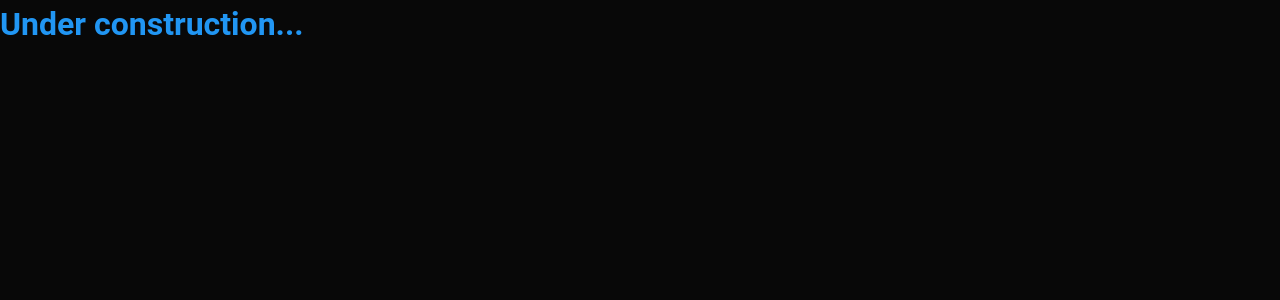
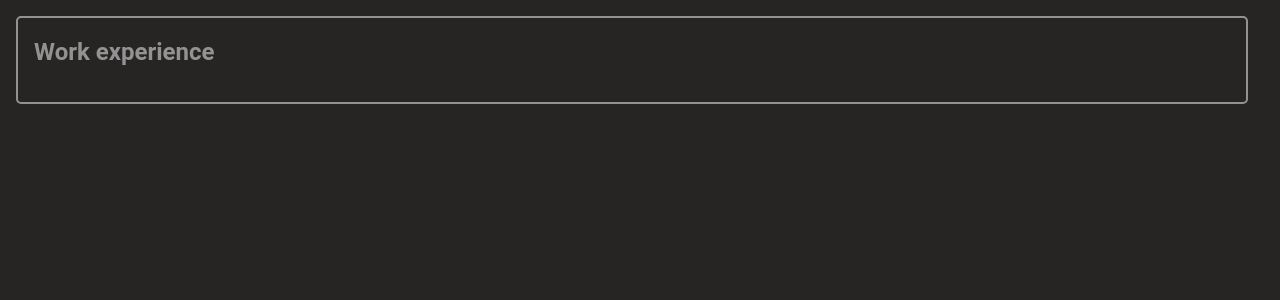
Before and after one commit to DaniilsFirgers/personal_website, a Vue app: page /resume in a window 1280 px wide. Shown: the top 300 px of the page. Built offline with nearby package versions, Linux system fonts and the light colour scheme.

Commit message:
add resume page starter and resume block

```diff
--- /dev/null
+++ b/src/components/ResumeBlock.vue
@@ -0,0 +1,33 @@
+<script lang="ts" setup>
+import { defineProps } from "vue";
+
+const props = defineProps({
+  title: String,
+});
+</script>
+
+<template>
+  <div class="resume-card">
+    <div class="title">{{ props.title }}</div>
+    <slot />
+  </div>
+</template>
+
+<style scoped>
+.title {
+  font-size: 1.5rem;
+  font-weight: bold;
+  margin-bottom: 1rem;
+}
+
+.resume-card {
+  width: calc(100% - 3rem);
+  height: fit-content;
+  border: 2px solid black;
+  border-radius: 5px;
+  padding: 1rem;
+  margin: 1rem;
+  border-color: rgba(255, 255, 255, 0.5);
+  color: rgba(255, 255, 255, 0.5);
+}
+</style>
--- a/src/views/Resume.vue
+++ b/src/views/Resume.vue
@@ -1,7 +1,19 @@
 <script lang="ts" setup>
-import UnderConstruction from "../components/UnderConstruction.vue";
+import ResumeBlock from "../components/ResumeBlock.vue";
 </script>
 
 <template>
-  <UnderConstruction />
+  <div class="resume-holder">
+    <ResumeBlock :title="'Work experience'"> </ResumeBlock>
+  </div>
 </template>
+
+<style scoped>
+.resume-holder {
+  display: flex;
+  flex-direction: column;
+  height: 100vh;
+  width: 100vw;
+  background-color: rgb(39, 36, 36);
+}
+</style>
```
